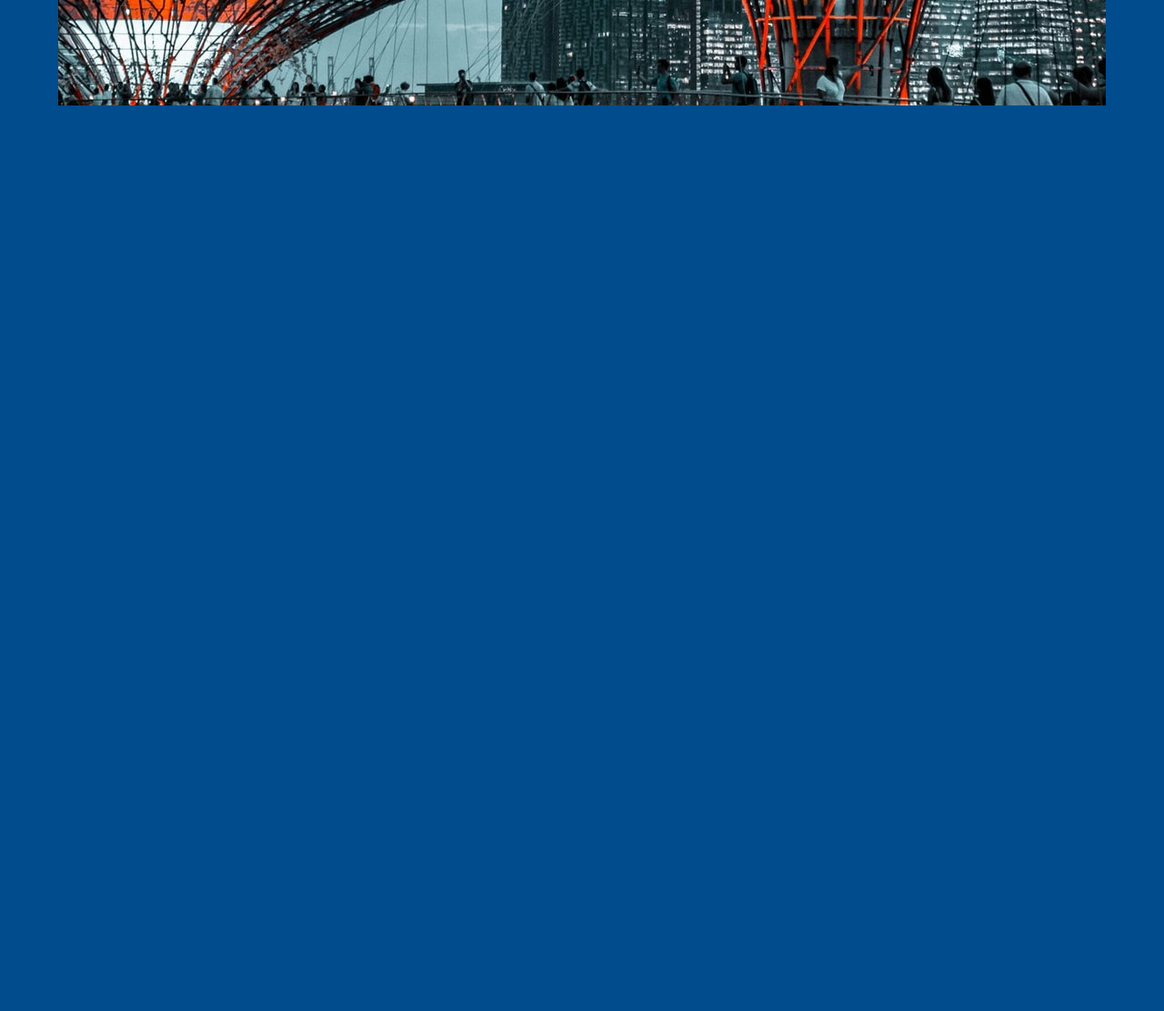
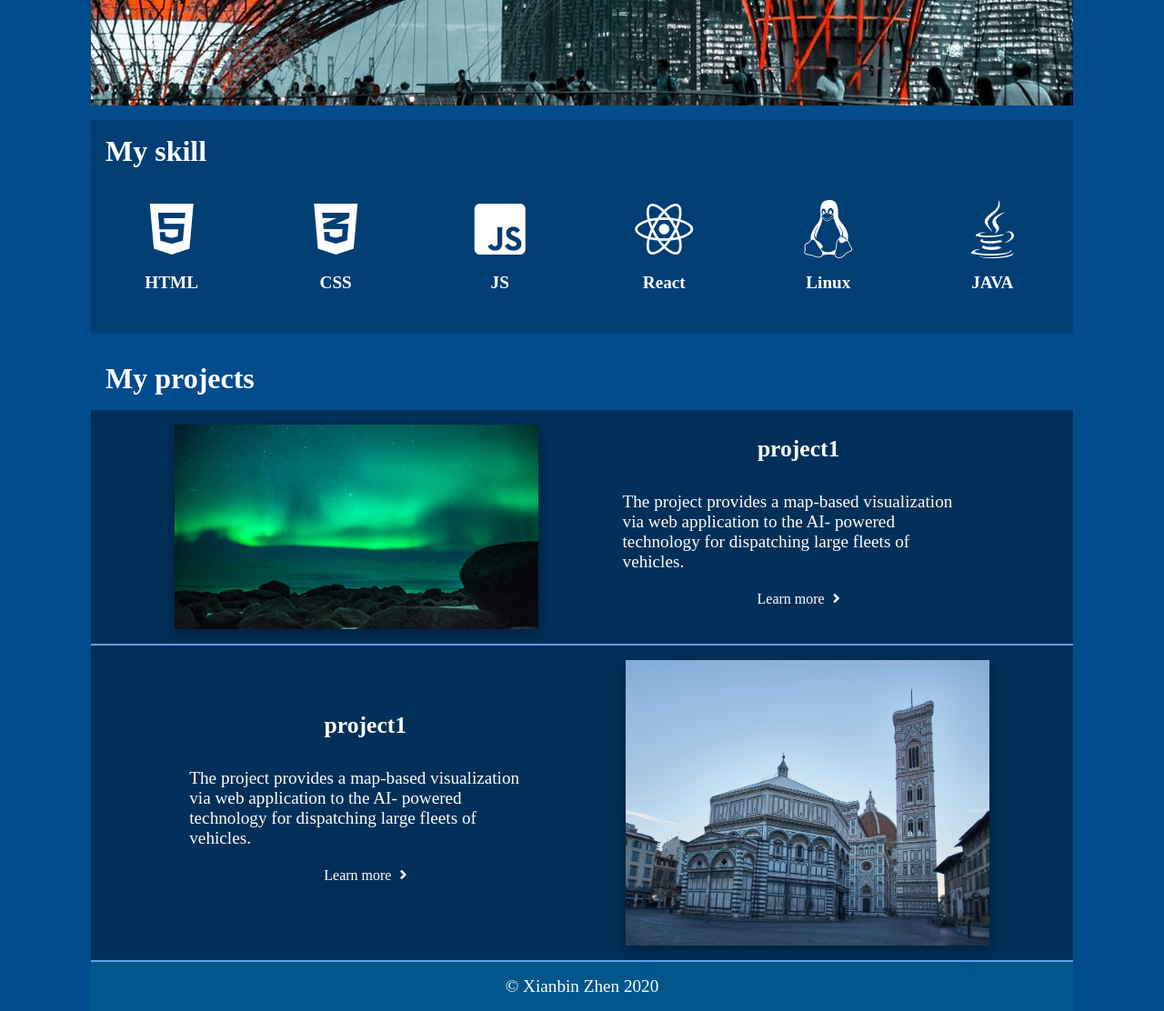
Before and after one commit to XianbinZhen/mypage, a plain HTML site: page dist/index.htm in a window 1280 px wide. Shown: the part 500-1612 px from the top of the page at 91% size. Before the commit the page ends 800 px from the top, so only its background shows below. Drawn offline with Linux system fonts and the light colour scheme.

Commit message:
basic design of landing page

```diff
--- a/dist/index.htm
+++ b/dist/index.htm
@@ -38,8 +38,64 @@
         </div>
     </section>
     <!--skills-->
+    <section id="skills" class="container">
+        <h1>My skill</h1>
+        <div class="skill">
+            <i class="fab fa-html5"></i>
+            <h5>HTML</h5>
+        </div>
+        <div class="skill">
+            <i class="fab fa-css3-alt"></i>
+            <h5>CSS</h5>
+        </div>
+        <div class="skill">
+            <i class="fab fa-js-square"></i>
+            <h5>JS</h5>
+        </div>
+        <div class="skill">
+            <i class="fab fa-react"></i>
+            <h5>React</h5>
+        </div>
+        <div class="skill">
+            <i class="fab fa-linux"></i>
+            <h5>Linux</h5>
+        </div>
+        <div class="skill">
+            <i class="fab fa-java"></i>
+            <h5>JAVA</h5>
+        </div>
+    </section>
+
     <!--projects-->
+    <section id="projects" class="container">
+        <h1>My projects</h1>
+        <div class="projects">
+            <div class="project1">
+                <img src="imgs/intro2.jpg" alt="" class="project-img">
+                <div class="project-content">
+                    <h2>project1</h2>
+                    <p>The project provides a map-based visualization via web application to the AI-
+                        powered technology for dispatching large fleets of vehicles.</p>
+                    <a href="" class="btn">Learn more <i class="fas fa-angle-right"></i></a>
+                </div>
+            </div>
+            <div class="br"></div>
+
+            <div class="project1">
+                <div class="project-content">
+                    <h2>project1</h2>
+                    <p>The project provides a map-based visualization via web application to the AI-
+                        powered technology for dispatching large fleets of vehicles.</p>
+                    <a href="" class="btn">Learn more <i class="fas fa-angle-right"></i></a>
+                </div>
+                <img src="imgs/intro3.jpg" alt="" class="project-img">
+            </div>
+            <div class="br"></div>
+
+        </div>
+    </section>
     <!--footer-->
+    <footer class="container">&copy; Xianbin Zhen 2020</footer>
 </body>
 
 </html>
--- a/scss/_config.scss
+++ b/scss/_config.scss
@@ -1,3 +1,11 @@
+// config variables
+$color-primary: #0277bd;
+$color-primary-light: #58a5f0;
+$color-primary-dark: #004c8c;
+$color-secondary: #64b5f6;
+$color-secondary-light: #9be7ff;
+$color-secondary-dark: #2286c3;
+
 * {
 	margin: 0;
 	padding: 0;
@@ -9,12 +17,18 @@ img {
 }
 
 a {
+	text-align: center;
+	padding: 5px 10px;
 	text-decoration: none;
 	display: inline-block;
 	color: white;
 	padding-bottom: 0.4rem;
+	transition: all 200ms ease-in-out;
+	min-height: 35px;
+	justify-self: start;
 }
 
 a:hover {
-	border-bottom: 2px solid $color-primary-light;
+	color: $color-secondary-light;
+	border-bottom: $color-secondary-light solid 2px;
 }
--- a/scss/_util.scss
+++ b/scss/_util.scss
@@ -2,4 +2,10 @@
 	margin: auto;
 	background: $color-primary-dark;
 	color: white;
+	width: 95%;
 }
+.br {
+	width: 100%;
+	height: 2px;
+	background-color: $color-primary-light;
+}
--- a/scss/style.scss
+++ b/scss/style.scss
@@ -1,17 +1,10 @@
-// config variables
-$color-primary: #0277bd;
-$color-primary-light: #58a5f0;
-$color-primary-dark: #004c8c;
-$color-secondary: #64b5f6;
-$color-secondary-light: #9be7ff;
-$color-secondary-dark: #2286c3;
 @import 'config';
 @import 'util';
 
 #header {
 	.header {
 		display: flex;
-		justify-content: space-evenly;
+		justify-content: space-between;
 		align-items: center;
 		background-color: darken($color-primary-dark, 10);
 
@@ -38,7 +31,6 @@ $color-secondary-dark: #2286c3;
 	justify-content: space-between;
 	align-items: center;
 	height: 500px;
-	width: 90%;
 	margin: auto;
 	background-color: darken($color-primary-dark, 5);
 	background-image: url("../imgs/intro1.jpg");
@@ -79,3 +71,103 @@ $color-secondary-dark: #2286c3;
 		transform: translateX(0.4rem);
 	}
 }
+
+#skills {
+	display: grid;
+	grid-template-columns: repeat(6, 1fr);
+	justify-content: center;
+	align-items: center;
+	text-align: center;
+	margin-top: 1rem;
+	gap: 0.2rem;
+	background-color: darken($color-primary-dark, $amount: 5);
+
+	h1 {
+		grid-column: 1/7;
+		font-size: 2rem;
+		text-align: start;
+		padding: 1rem;
+	}
+
+	.skill {
+		cursor: pointer;
+
+		i {
+			font-size: 4rem;
+			margin-top: 1rem;
+		}
+
+		h5 {
+			font-size: 1.2rem;
+			margin: 1rem 0;
+			transition: all 100ms ease-in-out;
+			min-height: 50px;
+		}
+	}
+
+	.skill:hover h5 {
+		font-size: 2rem;
+	}
+}
+
+#projects {
+	h1 {
+		font-size: 2rem;
+		padding: 1rem 1.2rem 0 0;
+		margin: 1rem;
+	}
+	h2 {
+		font-size: 1.6rem;
+	}
+	p {
+		font-size: 1.2rem;
+		margin-top: 1rem;
+		padding: 1rem;
+	}
+
+	img {
+		width: 400px;
+		object-fit: cover;
+		box-shadow: 0 4px 8px 0 rgba(0, 0, 0, 0.2), 0 6px 20px 0 rgba(0, 0, 0, 0.19);
+	}
+
+	.projects {
+		background-color: darken($color-primary-dark, $amount: 10);
+
+		.project1 {
+			display: flex;
+			flex-direction: row;
+			justify-content: space-evenly;
+			padding: 1rem;
+			// margin-top: 1rem;
+
+			.project-content {
+				display: flex;
+				flex-direction: column;
+				align-items: center;
+				justify-content: center;
+				width: 40%;
+				i {
+					margin-left: 5px;
+				}
+				a:hover i {
+					margin-left: 10px;
+				}
+			}
+		}
+	}
+}
+
+footer {
+	padding: 1rem;
+	font-size: 1.2rem;
+	text-align: center;
+	background-color: darken($color-primary, $amount: 10) !important;
+}
+
+// media query
+@media (min-width: 1200px) {
+	.container {
+		width: 1080px;
+	}
+}
```
Also changed, not shown: dist/css/style.css.
